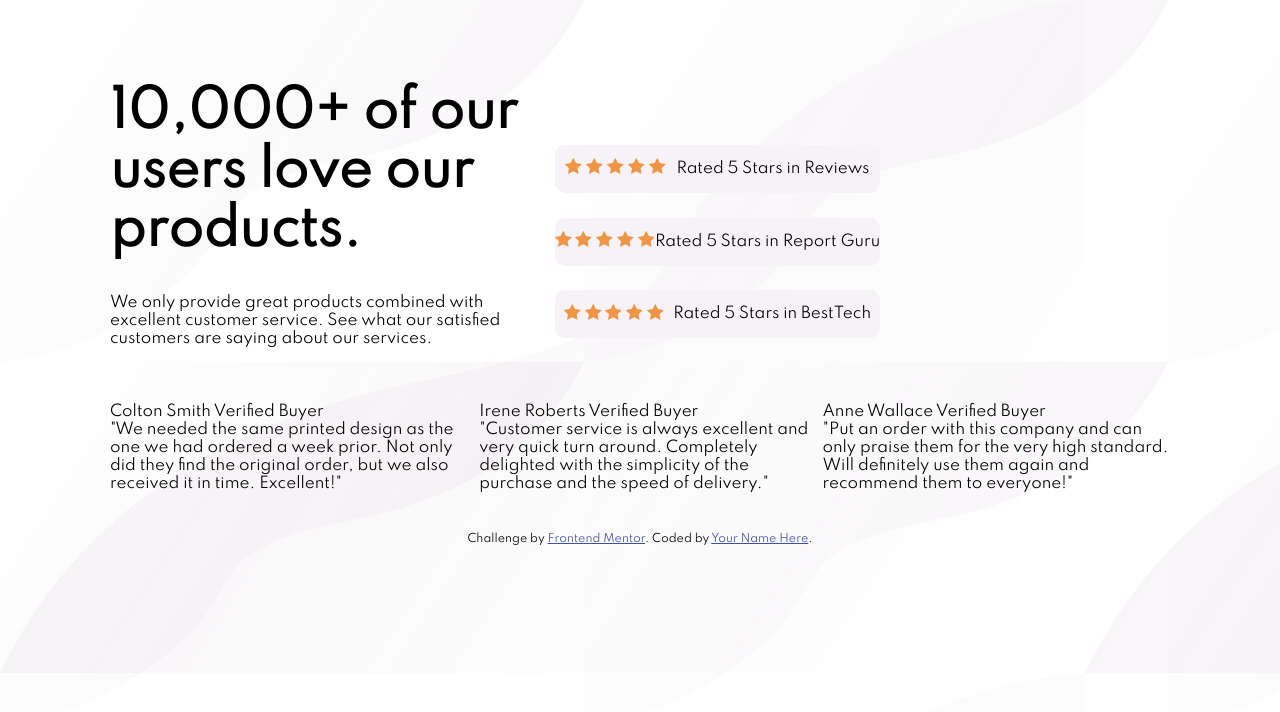
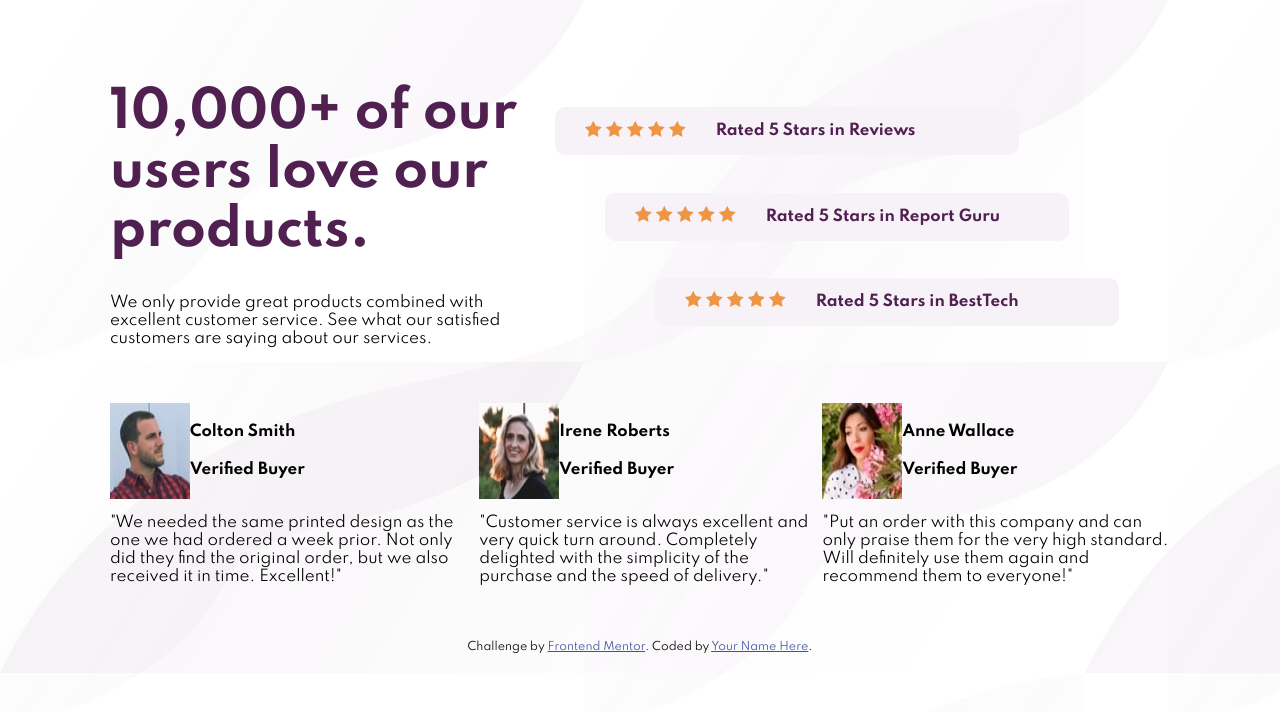
Before and after one commit to GalihWiseso/social-proof-section-master, a plain HTML site: page index.html in a window 1280 px wide. Drawn offline with Linux system fonts and the light colour scheme.

Commit message:
Styling Ratings and Customer review section
Finishing ratings style and layout.
Layouting customer review section.

```diff
--- a/index.html
+++ b/index.html
@@ -8,7 +8,7 @@
 
   <link rel="icon" type="image/png" sizes="32x32" href="./images/favicon-32x32.png" />
   <link rel="stylesheet" href="style.css">
-  <link href='https://fonts.googleapis.com/css?family=Spartan' rel='stylesheet'>
+  <link href="https://fonts.googleapis.com/css2?family=Spartan:wght@400;500;700&display=swap" rel="stylesheet">
 
   <title>Frontend Mentor | Social proof section</title>
 </head>
@@ -60,28 +60,40 @@
   <div class="container-bottom">
     <div class="review-1">
       <div class="info-1">
-        Colton Smith
-        Verified Buyer
+        <img src="../images/image-colton.jpg" alt="">
+        <div class="name-1">
+          <h4>Colton Smith</h4>
+          <h4>Verified Buyer</h4>
+        </div>
       </div>
-      "We needed the same printed design as the one we had ordered a week prior.
-      Not only did they find the original order, but we also received it in time.
-      Excellent!"
+      <p class="testimonial-1">
+        "We needed the same printed design as the one we had ordered a week prior.
+        Not only did they find the original order, but we also received it in time.
+        Excellent!"</p>
     </div>
     <div class="review-2">
       <div class="info-2">
-        Irene Roberts
-        Verified Buyer
+        <img src="../images/image-irene.jpg" alt="">
+        <div class="name-2">
+          <h4>Irene Roberts</h4>
+          <h4>Verified Buyer</h4>
+        </div>
       </div>
-      "Customer service is always excellent and very quick turn around. Completely
-      delighted with the simplicity of the purchase and the speed of delivery."
+      <p class="testimonial-2">
+        "Customer service is always excellent and very quick turn around. Completely
+        delighted with the simplicity of the purchase and the speed of delivery."</p>
     </div>
     <div class="review-3">
       <div class="info-3">
-        Anne Wallace
-        Verified Buyer
+        <img src="../images/image-anne.jpg" alt="">
+        <div class="name-3">
+          <h4>Anne Wallace</h4>
+          <h4>Verified Buyer</h4>
+        </div>
       </div>
-      "Put an order with this company and can only praise them for the very high
-      standard. Will definitely use them again and recommend them to everyone!"
+      <p class="testimonial-3">
+        "Put an order with this company and can only praise them for the very high
+        standard. Will definitely use them again and recommend them to everyone!"</p>
     </div>
   </div>
 
--- a/style.css
+++ b/style.css
@@ -1,6 +1,6 @@
 
 body{
-  font-family: spartan;
+  font-family: "Spartan";
   font-size: 15px;
   background: url("../images/bg-pattern-top-desktop.svg"),url("../images/bg-pattern-bottom-desktop.svg");
   position: ;
@@ -20,36 +20,49 @@ body{
 .introduction h1{
   font-size: 50px;
   font-weight: 700;
+  color: hsl(300, 43%, 22%);
 }
 
 .rating{
   display: flex;
   flex-direction: column;
   justify-content: space-evenly;
-  padding-top: 70px;
+  padding-top: 20px;
+}
+
+.star{
+  margin-right: 30px;
+  margin-left: 30px;
 }
 .rates-1{
+  font-weight:700;
+  color: hsl(300, 43%, 22%);
   display: flex;
-  justify-content: space-evenly;
   border-radius: 10px;
   align-items: center;
   background-color: hsl(300, 24%, 96%);
 }
 
 .rates-2{
+  font-weight:700;
+  color: hsl(300, 43%, 22%);
   display: flex;
   align-items: center;
-  justify-content: space-evenly;
   border-radius: 10px;
   background-color: hsl(300, 24%, 96%);
+  margin-left: 50px;
+  width: 100%;
 }
 
 .rates-3{
+  font-weight:700;
+  color: hsl(300, 43%, 22%);
   display: flex;
   align-items: center;
-  justify-content: space-evenly;
   border-radius: 10px;
   background-color: hsl(300, 24%, 96%);
+  margin-left:100px;
+  width: 100%;
 }
 
 .container-bottom{
@@ -60,6 +73,18 @@ body{
   padding-right: 110px;
 }
 
+.info-1{
+  display:flex;
+}
+
+.info-2{
+  display:flex;
+}
+
+.info-3{
+  display:flex;
+}
+
 .attribution {
     font-size: 11px;
     text-align: center;
```
